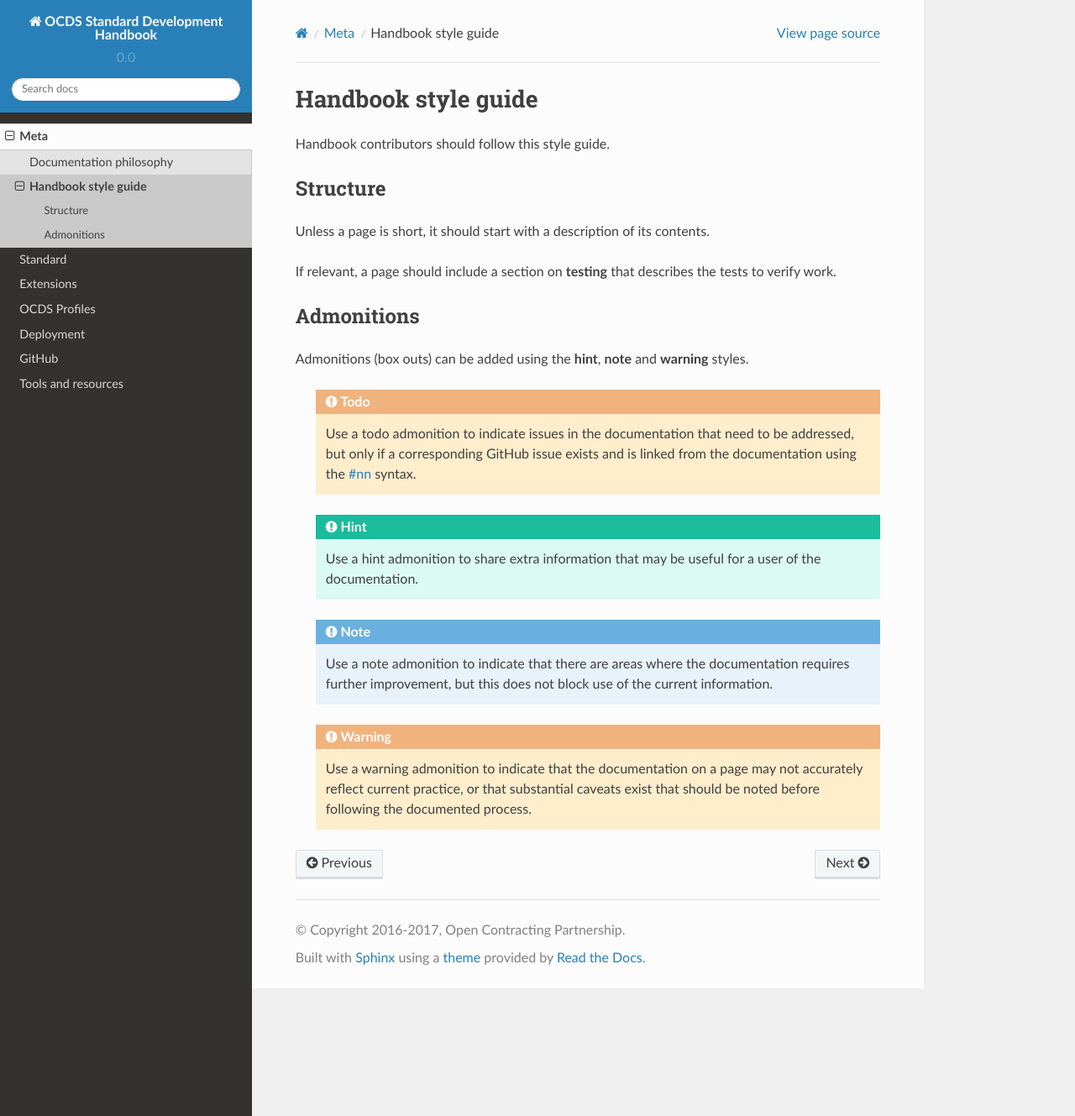
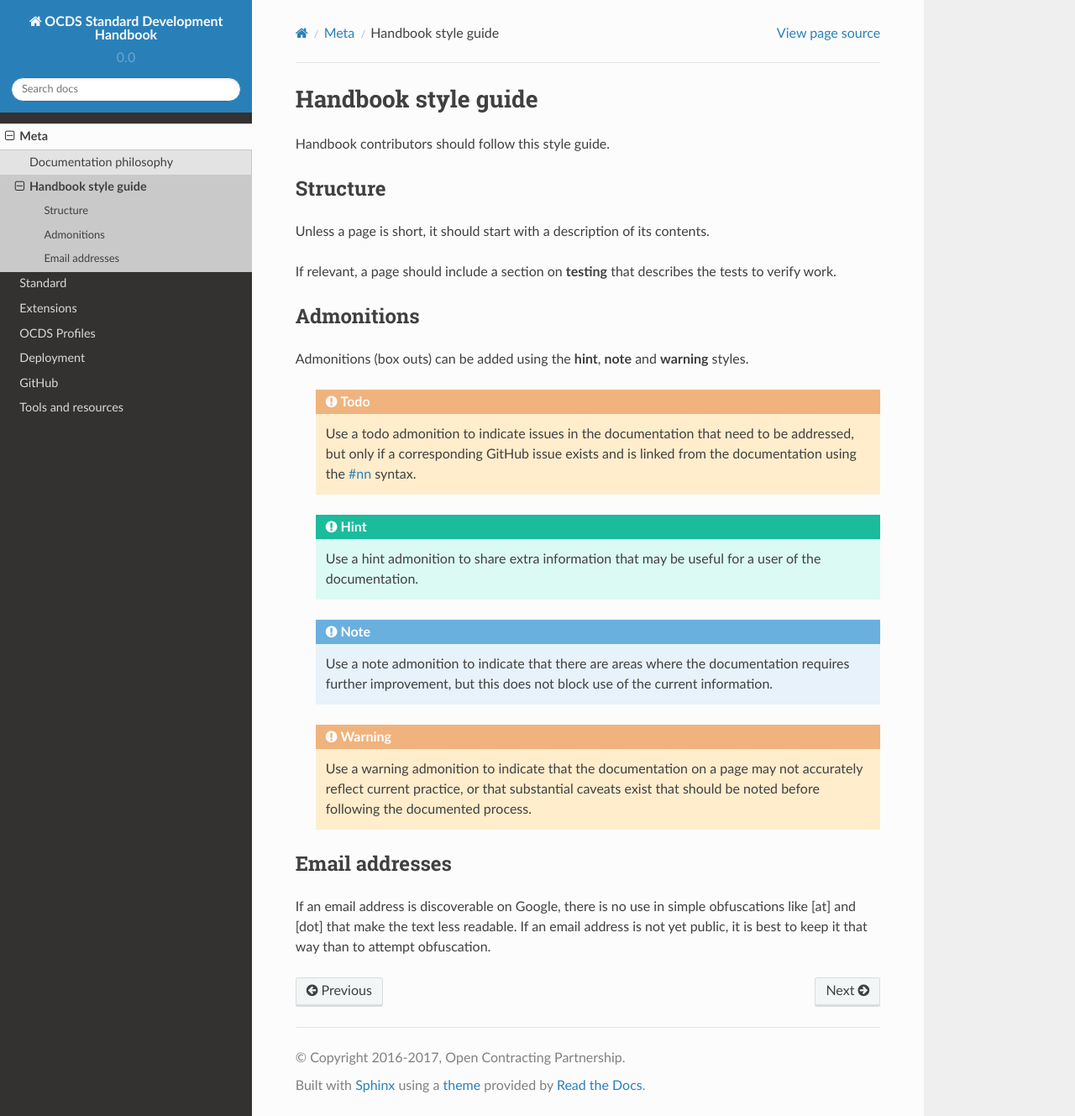
Before and after one commit to open-contracting/standard-development-handbook, a Sphinx documentation site: the page built from docs/meta/style_guide.md, in a window 1280 px wide and 1329 px high. Shown: the whole window at 84% size. Built offline with Sphinx 7.4.7 and the Read the Docs theme 2.0.0, drawn with Linux system fonts in a browser that asks for light colours.

Commit message:
Add note about email address styling.

````diff
--- a/docs/meta/style_guide.md
+++ b/docs/meta/style_guide.md
@@ -31,3 +31,7 @@ Admonitions (box outs) can be added using the **hint**, **note** and **warning**
   .. warning::
     Use a warning admonition to indicate that the documentation on a page may not accurately reflect current practice, or that substantial caveats exist that should be noted before following the documented process.
 ```
+
+## Email addresses
+
+If an email address is discoverable on Google, there is no use in simple obfuscations like [at] and [dot] that make the text less readable. If an email address is not yet public, it is best to keep it that way than to attempt obfuscation.
````
